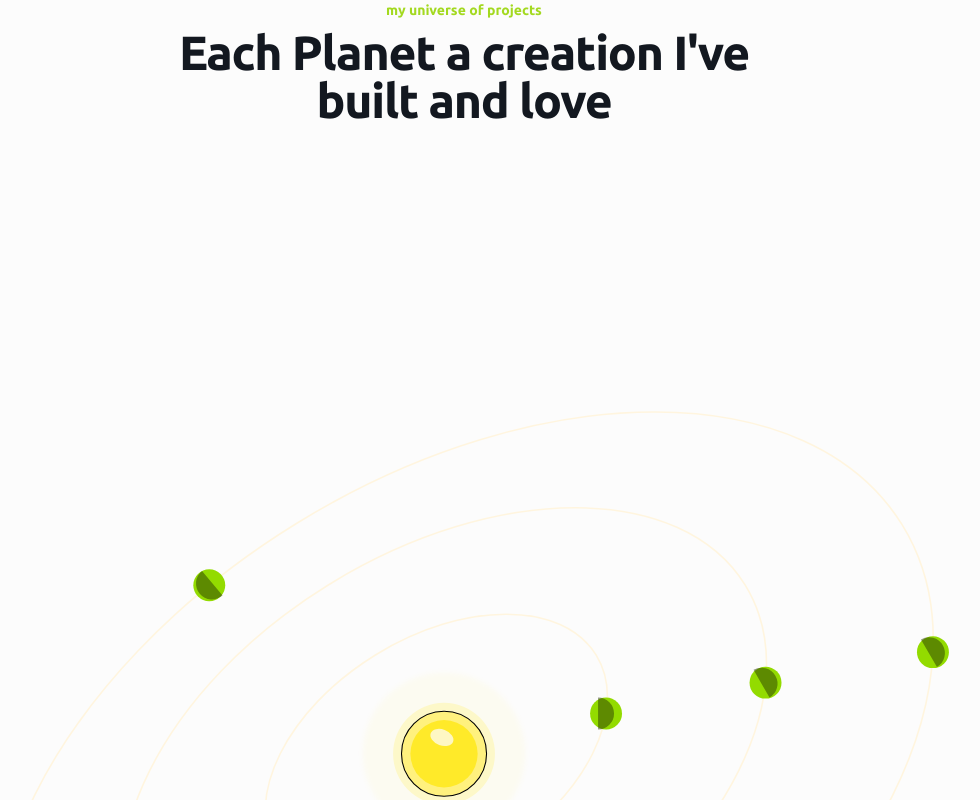
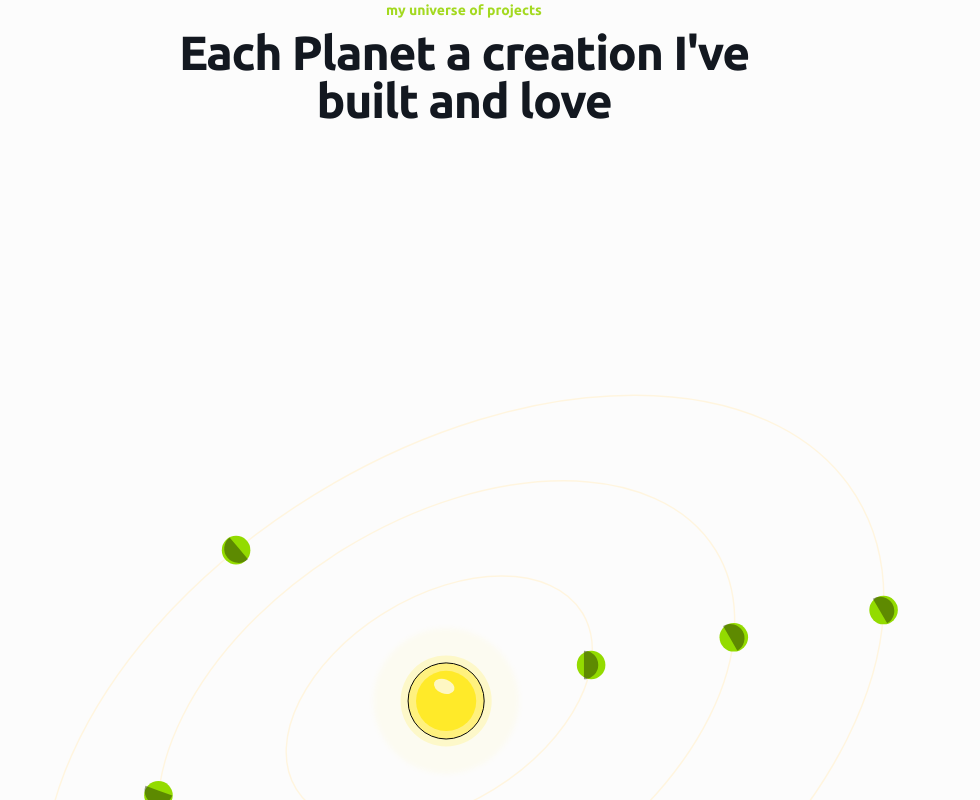
Before and after one commit to viktorHadz/portfolio-main, a Vue app: page /new in a window 1280 px wide. Shown: the part 2180-2980 px from the top of the page, without its empty margins (176-1156 px from the left). Built offline with nearby package versions, Linux system fonts and the light colour scheme.

Commit message:
fixed planet rotation gsap paths maps modulo

```diff
--- a/src/components/layout/TheProjects.vue
+++ b/src/components/layout/TheProjects.vue
@@ -28,7 +28,7 @@ import TheSystem from '../svg/projects/TheSystem.vue'
         Each Planet a creation I've built and love
       </p>
       <TheSystem
-        class="container mx-auto max-w-7xl px-6 py-16 sm:py-24 lg:px-8 lg:py-32"
+        class="container mx-auto max-w-6xl px-6 py-16 sm:py-24 lg:px-8 lg:py-32"
       ></TheSystem>
     </div>
   </div>
```
